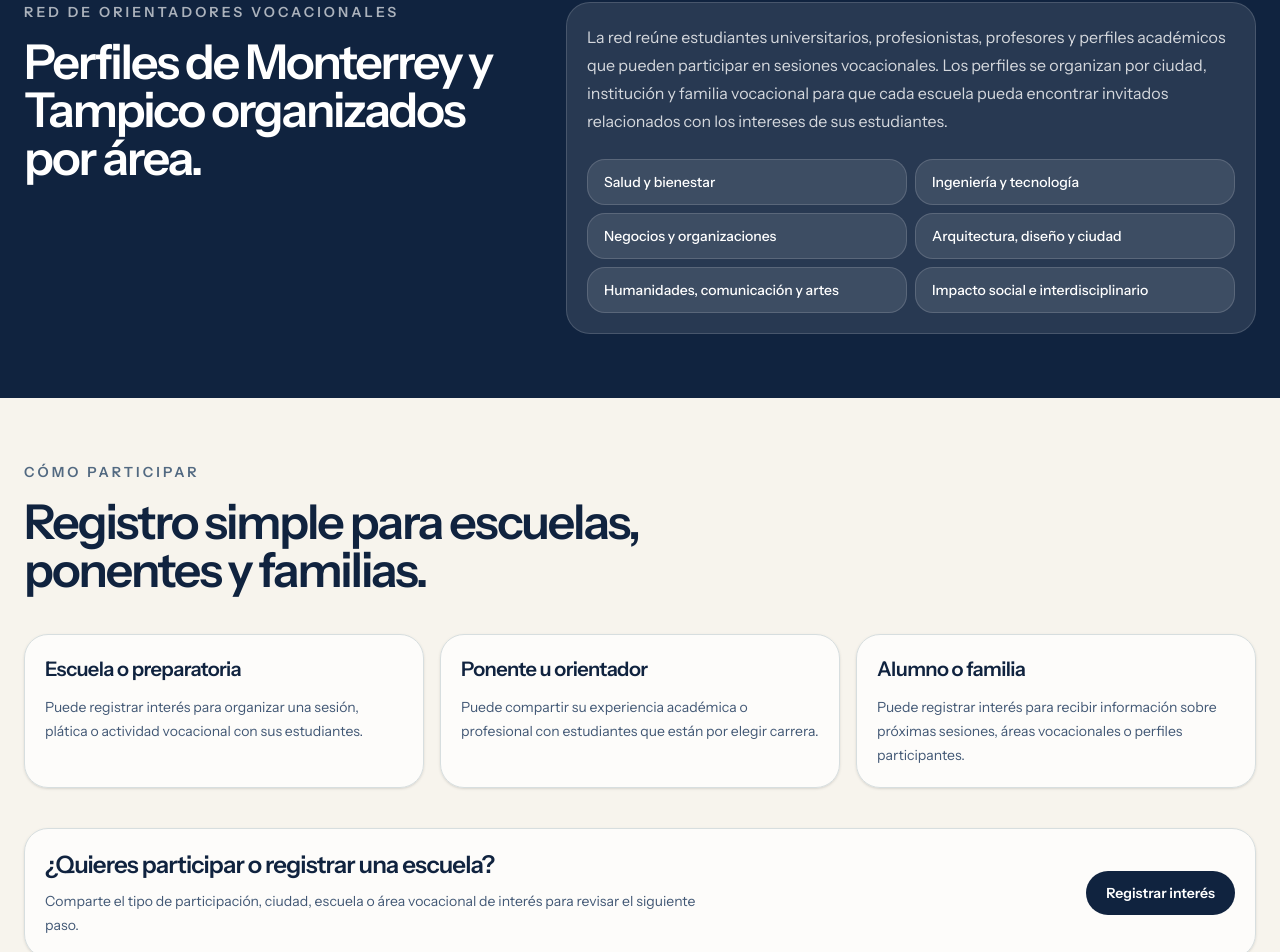
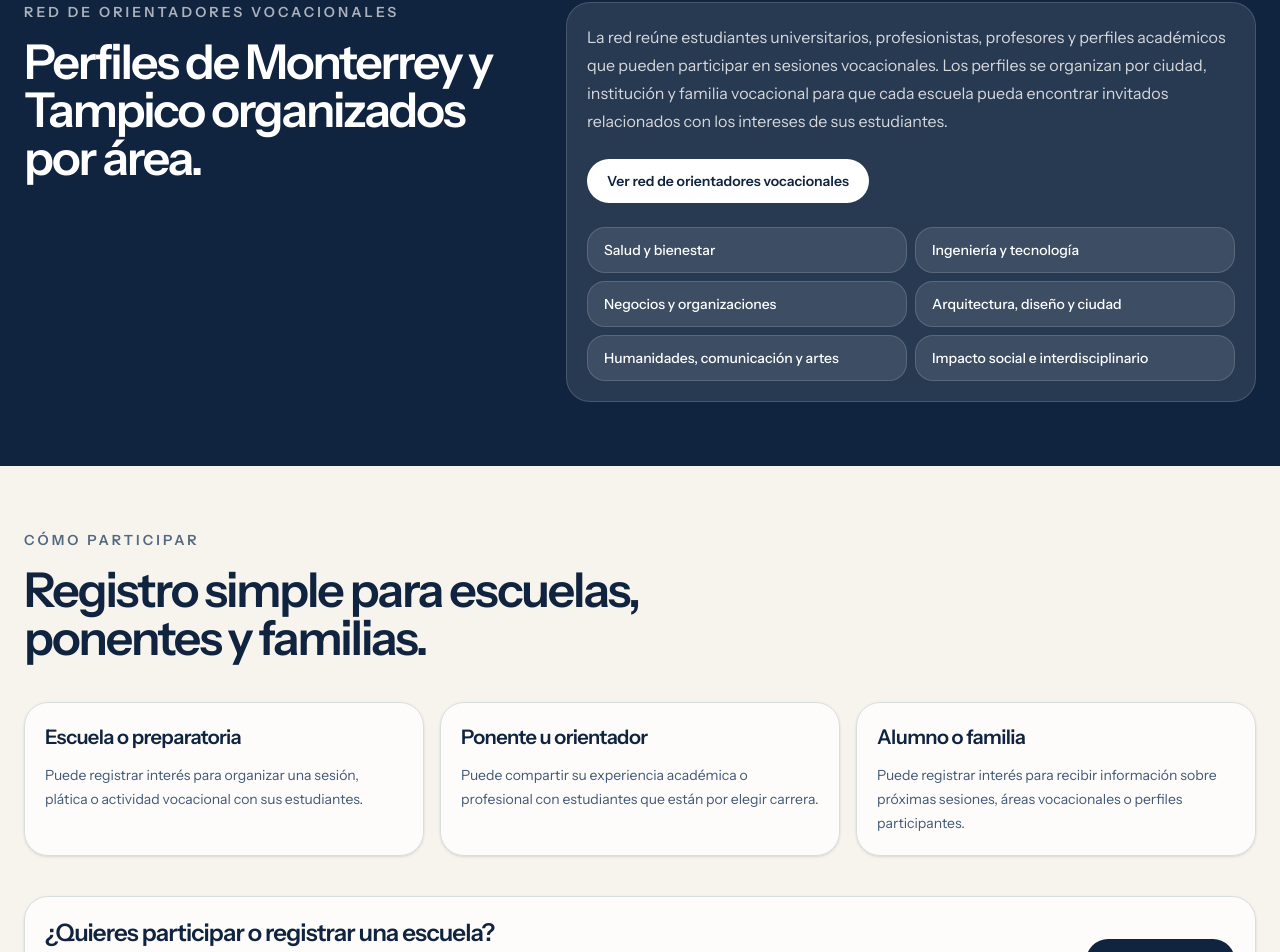
Before and after one commit to CarlosSanchezGutierrez/puente, a Next.js app in the folder apps/web/: page /eventos/puente-vocacional-2026 in a window 1280 px wide. Shown: the part 1498-2450 px from the top of the page. Built offline with nearby package versions, Linux system fonts and the light colour scheme; no server answers.

Commit message:
fix: restore vocational mentors network link

```diff
--- a/apps/web/src/app/eventos/puente-vocacional-2026/page.tsx
+++ b/apps/web/src/app/eventos/puente-vocacional-2026/page.tsx
@@ -110,7 +110,7 @@ export default function PuenteVocacionalPage() {
               </Link>
               <a
                 className="inline-flex items-center justify-center rounded-full border border-[#d7dedf] bg-white/80 px-5 py-3 text-sm font-semibold text-[#10233f] transition hover:bg-white"
-                href="#red-orientadores"
+                href="/eventos/puente-vocacional-2026/red"
               >
                 Red de orientadores vocacionales
               </a>
@@ -178,6 +178,12 @@ export default function PuenteVocacionalPage() {
               <p className="text-base leading-7 text-white/80">
                 La red reúne estudiantes universitarios, profesionistas, profesores y perfiles académicos que pueden participar en sesiones vocacionales. Los perfiles se organizan por ciudad, institución y familia vocacional para que cada escuela pueda encontrar invitados relacionados con los intereses de sus estudiantes.
               </p>
+              <Link
+                className="mt-6 inline-flex items-center justify-center rounded-full bg-white px-5 py-3 text-sm font-semibold text-[#10233f] transition hover:bg-white/90"
+                href="/eventos/puente-vocacional-2026/red"
+              >
+                Ver red de orientadores vocacionales
+              </Link>
               <div className="mt-6 grid gap-2 sm:grid-cols-2">
                 {families.map((family) => (
                   <div
```
